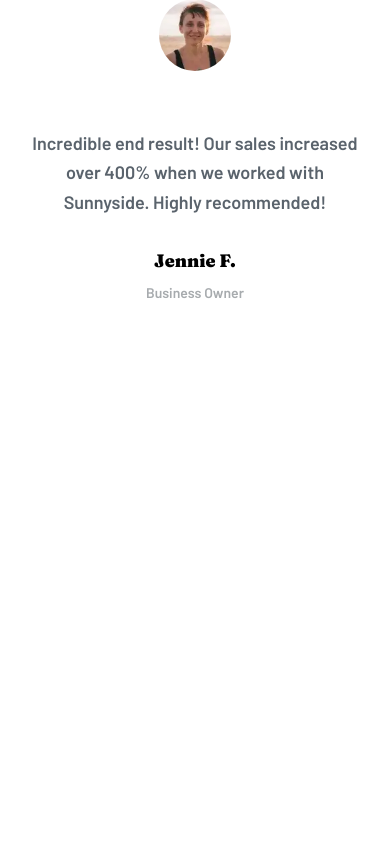
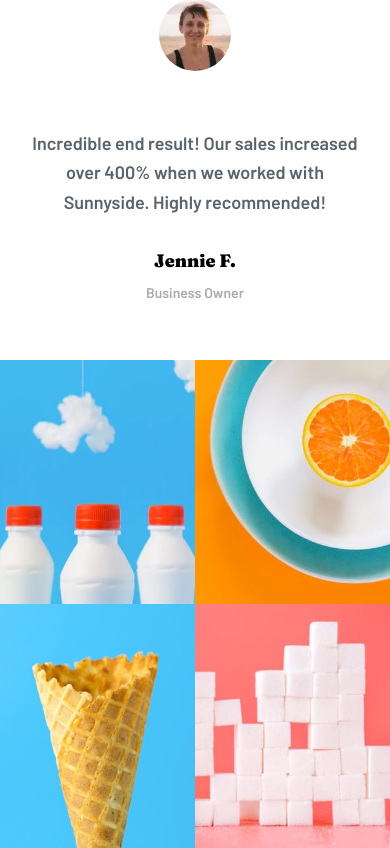
Before and after one commit to Cruse180795/Sunnyside-Agency-Landing-Page, a React (Vite) app: page / in a window 390 px wide. Shown: the part 863-1711 px from the top of the page. Before the commit the page ends 1223 px from the top, so only its background shows below. Built offline with nearby package versions, Linux system fonts and the light colour scheme.

Commit message:
feat: ImageGallerySection component with mobile, tablet and desktop styles

```diff
--- a/src/App.tsx
+++ b/src/App.tsx
@@ -1,10 +1,11 @@
 import TestimonialsSection from "./components/sections/TestimonialsSection";
-
+import ImageGallerySection from "./components/sections/ImageGallerySection";
 export default function App() {
   return (
     <div>
       <main>
         <TestimonialsSection />
+        <ImageGallerySection />
       </main>
     </div>
   );
--- /dev/null
+++ b/src/components/sections/ImageGallerySection.tsx
@@ -0,0 +1,63 @@
+import BottlesMobileImage from "../../assets/images/mobile/image-gallery-milkbottles.jpg";
+import OrangeMobileImage from "../../assets/images/mobile/image-gallery-orange.jpg";
+import ConeMobileImage from "../../assets/images/mobile/image-gallery-cone.jpg";
+import SugarCubesMobileImage from "../../assets/images/mobile/image-gallery-sugar-cubes.jpg";
+
+import BottlesDesktopImage from "../../assets/images/desktop/image-gallery-milkbottles.webp";
+import OrangeDesktopImage from "../../assets/images/desktop/image-gallery-orange.webp";
+import ConeDesktopImage from "../../assets/images/desktop/image-gallery-cone.webp";
+import SugarCubesDesktopImage from "../../assets/images/desktop/image-gallery-sugarcubes.webp";
+
+const images = [
+  {
+    id: "Milk-bottles",
+    alt: "Milk bottles with a blue sky and clouds",
+    mobile: { src: BottlesMobileImage, width: 409, height: 512 },
+    desktop: { src: BottlesDesktopImage, width: 859, height: 1074 },
+  },
+  {
+    id: "Orange",
+    alt: "Orange fruit on an orange background",
+    mobile: { src: OrangeMobileImage, width: 296, height: 370 },
+    desktop: { src: OrangeDesktopImage, width: 409, height: 512 },
+  },
+  {
+    id: "Ice-cream-cone",
+    alt: "Ice cream cone without the ice cream on a blue background",
+    mobile: { src: ConeMobileImage, width: 298, height: 366 },
+    desktop: { src: ConeDesktopImage, width: 468, height: 586 },
+  },
+  {
+    id: "Sugar-cubes",
+    alt: "Sugar cubes stacked on a pink background",
+    mobile: { src: SugarCubesMobileImage, width: 312, height: 390 },
+    desktop: { src: SugarCubesDesktopImage, width: 599, height: 749 },
+  },
+];
+
+export default function ImageGallerySection() {
+  return (
+    <section className="grid grid-cols-2 lg:grid-cols-4" aria-label="Image gallery">
+      {images.map((image) => (
+        <picture key={image.id} className="block">
+          <source
+            srcSet={image.desktop.src}
+            media="(min-width: 640px)"
+            type="image/webp"
+            width={image.desktop.width}
+            height={image.desktop.height}
+          />
+          <img
+            className="w-full h-full object-cover aspect-4/5"
+            src={image.mobile.src}
+            alt={image.alt}
+            height={image.mobile.height}
+            width={image.mobile.width}
+            loading="lazy"
+            decoding="async"
+          />
+        </picture>
+      ))}
+    </section>
+  );
+}
```
